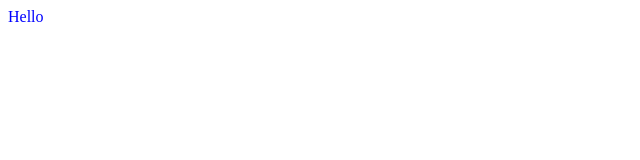
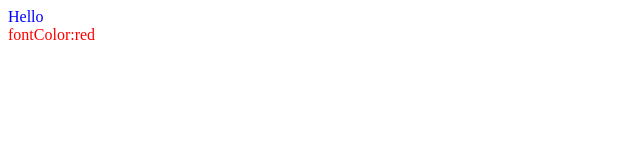
Before and after one commit to kwangminini/practice-repo, a React app: page / in a window 1280 px wide. Shown: the top 160 px of the page, without its empty margins (0-640 px from the left). Built offline with nearby package versions, Linux system fonts and the light colour scheme.

Commit message:
update: add emotion styles test

```diff
--- a/src/App/index.js
+++ b/src/App/index.js
@@ -1,8 +1,18 @@
 import React from "react";
 import styles from "./styles.scss";
+import styled from "@emotion/styled";
+
+const Test = styled.div`
+  color: red;
+`;
 
 function App() {
-  return <div className={styles.test}>Hello</div>;
+  return (
+    <div className={styles.test}>
+      Hello
+      <Test>fontColor:red</Test>
+    </div>
+  );
 }
 
 export default App;
```
